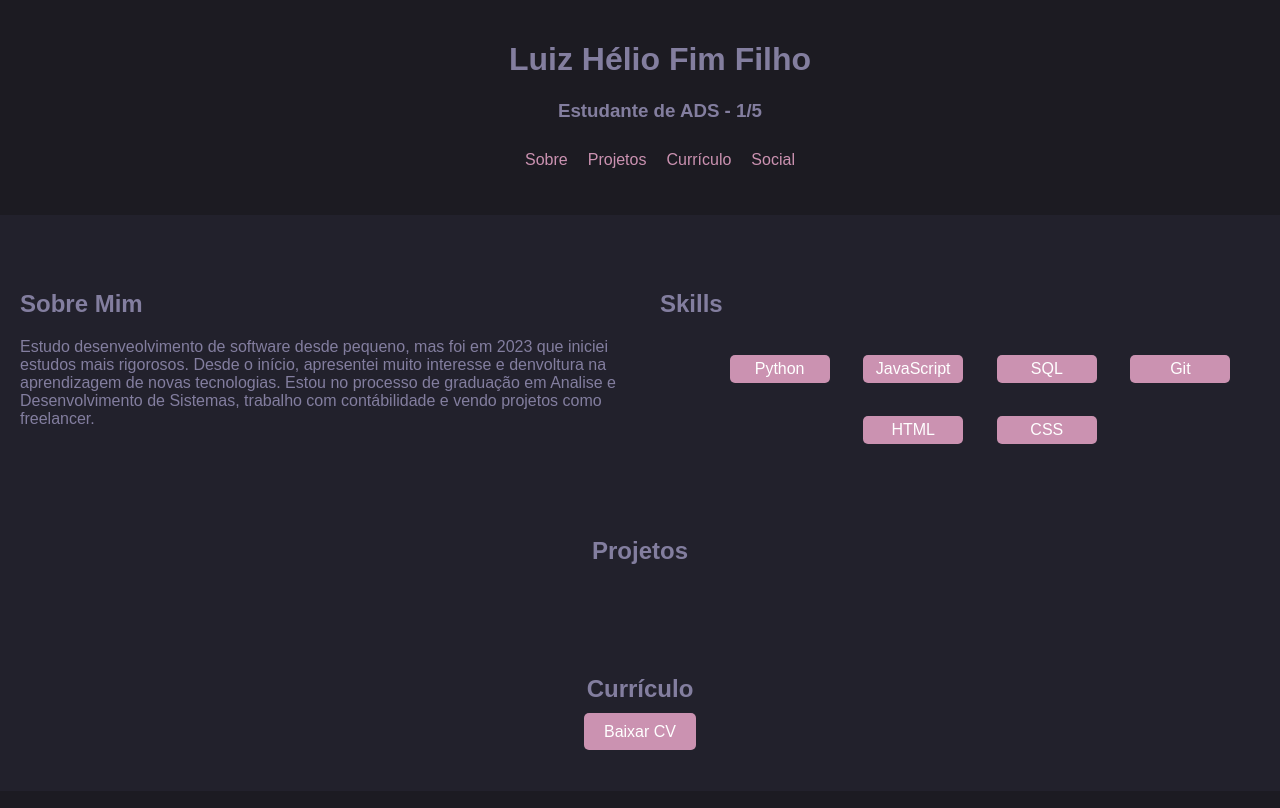
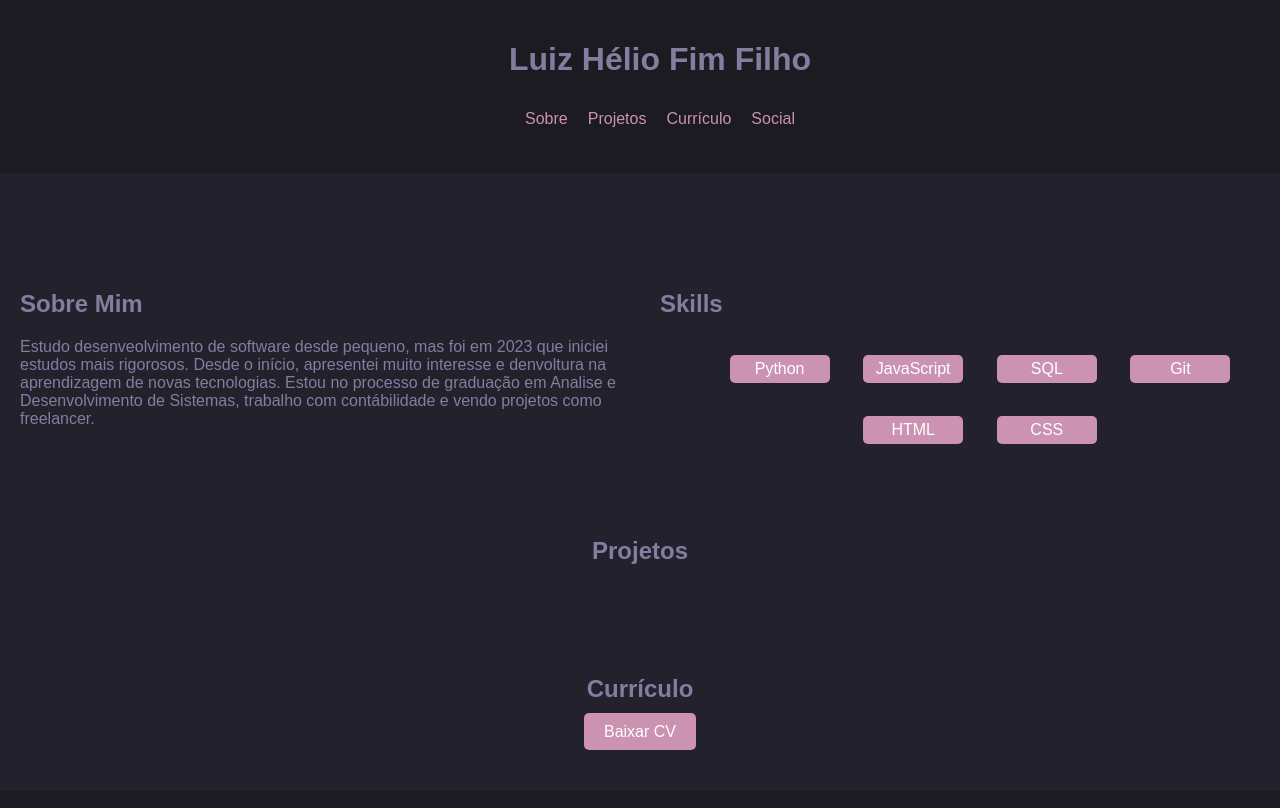
Before and after one commit to LuizHelio-Fim/Portfolio-2.0, a plain HTML site: page index.html in a window 1280 px wide. Shown: the top 808 px of the page. Drawn offline with Linux system fonts and the light colour scheme; a script that the page names is missing.

Commit message:
Update index.html

```diff
--- a/index.html
+++ b/index.html
@@ -9,8 +9,8 @@
 <body>
 
     <header>
+        <div class="header_content">
             <h1>Luiz Hélio Fim Filho</h1>
-        <h3>Estudante de ADS - 1/5</h3>
             <nav>
                 <ul>
                     <li><a href="#sobre">Sobre</a></li>
@@ -19,6 +19,7 @@
                     <li><a href="#social">Social</a></li>
                 </ul>
             </nav>
+        </div>
     </header>
 
     <main class="main">
```
Lines whose indentation alone changed are shown as unchanged.
